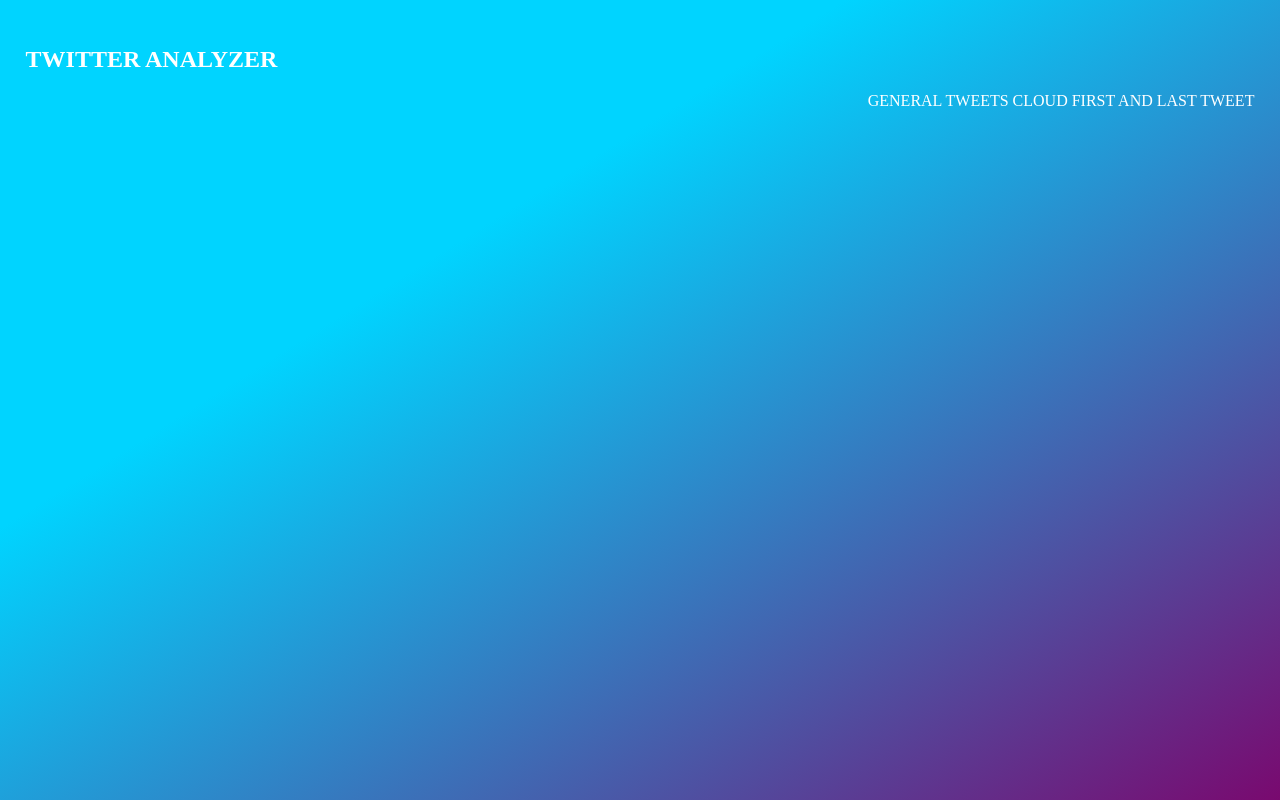
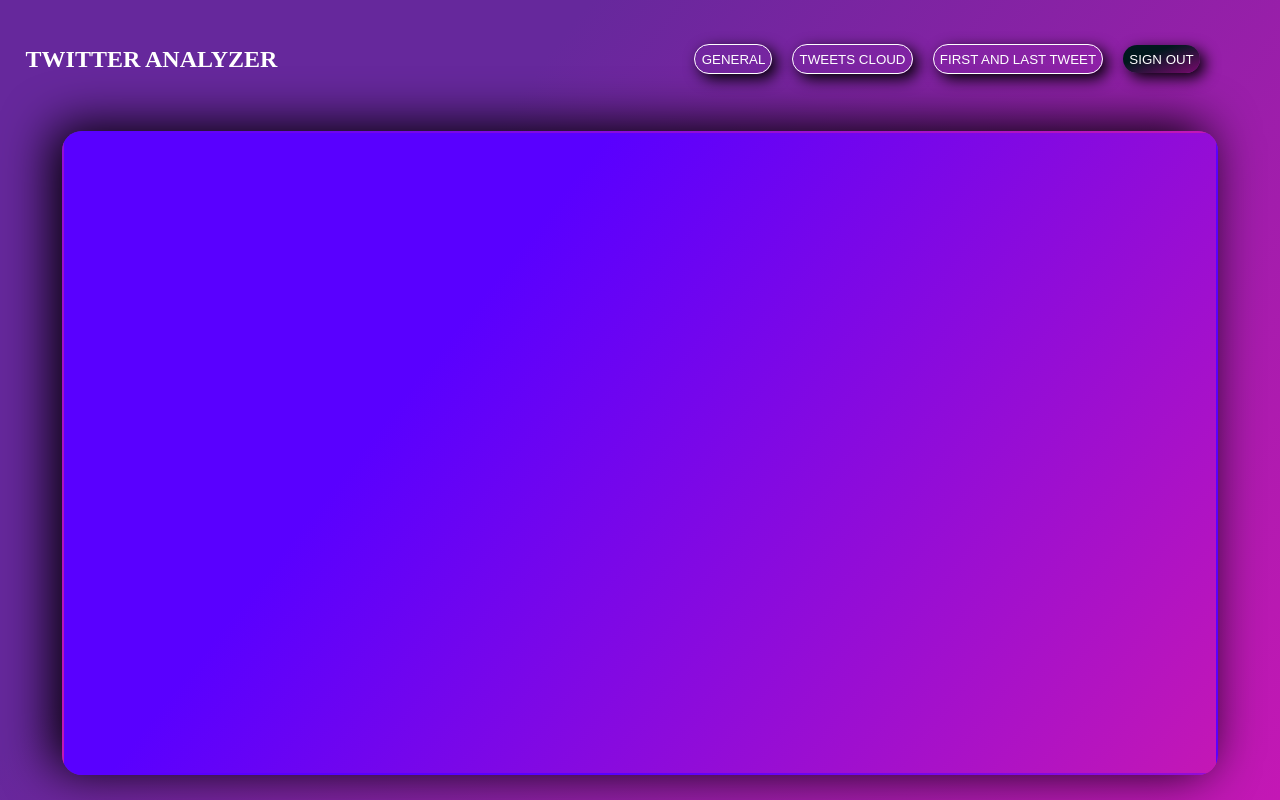
Before and after one commit to ttyszka/wat-minwd-i6e3s1, a Python web app: template lab3/66183/src/main/resources/templates/user_info.html in a window 1280 px wide. Run offline with Jinja, Linux system fonts and the light colour scheme; the template is opened without the code that fills it, so the values that code supplies are empty.

Commit message:
Done user overview page, need to fix Fetching data about hashes

```diff
--- a/lab3/66183/src/main/resources/static/css/login_styles.css
+++ b/lab3/66183/src/main/resources/static/css/login_styles.css
@@ -2,7 +2,7 @@ html, body {
     margin: 0;
     padding: 0;
     height: 100%;
-    background: linear-gradient(to bottom right, rgba(0, 212, 255, 1) 33%, rgba(121, 9, 111, 1) 100%, rgba(0, 29, 36, 1) 100%);
+    background: linear-gradient(128deg, rgba(102, 40, 156, 1) 31%, rgba(196, 23, 181, 1) 100%, rgba(0, 29, 36, 1) 100%);
     color: white;
 
 }
--- a/lab3/66183/src/main/resources/static/css/user_styles.css
+++ b/lab3/66183/src/main/resources/static/css/user_styles.css
@@ -3,22 +3,26 @@ html, body {
     padding: 0;
     height: 100%;
     color: white;
-    background: linear-gradient(to bottom right, rgba(0, 212, 255, 1) 33%, rgba(121, 9, 111, 1) 100%, rgba(0, 29, 36, 1) 100%);
+    background: linear-gradient(128deg, rgba(102, 40, 156, 1) 31%, rgba(196, 23, 181, 1) 100%, rgba(0, 29, 36, 1) 100%);
 }
 
 
 .login_container {
-    height: 100%;
+    height: auto;
     width: 100%;
     display: flex;
     flex-flow: row wrap;
     justify-content: center;
+
 }
 
 #top_menu {
     height: 10%;
+    padding: 2%;
+    display: flex;
+    flex-direction: row;
+    flex-wrap: wrap;
     width: 100%;
-    padding: 2%;
 }
 
 #top_menu h2 {
@@ -26,14 +30,68 @@ html, body {
     text-align: left;
 }
 
-#top_menu #subpages {
-    align-items: flex-end;
-    text-align: right;
+.column {
+    display: flex;
+    flex-direction: column;
+    flex-basis: 100%;
+    flex: 1;
 }
 
-#top_menu a {
-    color: white;
+#top_menu .action_menu {
+    display: flex;
+    flex-direction: row;
+    flex-wrap: nowrap;
+    align-items: baseline;
+    margin: auto;
+    width: 100%;
+    justify-content: center;
+}
+
+#top_menu button {
+    background-color: transparent;
     text-transform: uppercase;
     text-decoration: none;
+    margin: 0 10px;
+    text-align: center;
+    padding: 1%;
+    color: white;
+    border: solid white 1px;
+    border-radius: 20px;
+    box-shadow: 5px 5px 15px black;
 
 }
+
+
+#top_menu button:last-child {
+    background: linear-gradient(to bottom right, rgba(0, 24, 29, 1) 33%, rgba(121, 9, 111, 1) 100%, rgba(0, 29, 36, 1) 100%);
+    border: none;
+    justify-content: flex-end;
+}
+
+#content {
+    background: linear-gradient(128deg, rgba(89, 0, 255, 1) 33%, rgba(196, 23, 181, 1) 100%, rgba(0, 29, 36, 1) 100%);
+    margin: 1% auto;
+    width: 90%;
+    height: 80%;
+    border: solid transparent 2px;
+    border-radius: 20px;
+    box-shadow: -10px -5px 50px black;
+
+}
+
+#content #profile {
+    width: 20%;
+    height: 20%;
+    background-color: grey;
+    border-radius: 50%;
+}
+
+#info_content {
+    width: 100%;
+    height: 100%;
+    display: flex;
+    flex-direction: column;
+    flex-wrap: wrap;
+    flex-basis: 100%;
+    background-color: transparent;
+}
--- a/lab3/66183/src/main/resources/static/js/userInfo.js
+++ b/lab3/66183/src/main/resources/static/js/userInfo.js
@@ -1,14 +1,167 @@
-let url = 'http://localhost:8080/info/user';
+let userInfoURL = 'http://localhost:8080/info/user';
+let latestHashTagsURL = 'http://localhost:8080/info/hashtag_cloud';
 
+
+//get general information about user
 let getOverview = async function () {
 
-    let response = await fetch(url);
 
-    if (response.ok) {
-        let json = await response.json();
-        console.log(json);
+    let response = await fetch(userInfoURL);
+
+    if (!response.ok) {
+        return;
     }
+
+    let json = await response.json();
+    let contentDiv = document.getElementById('info_content');
+
+    contentDiv.innerHTML = '';
+    let infoTable = styleOverview(contentDiv);
+
+    if (json['profileImageURL'] != null)
+        document.images[0].setAttribute('src', json['profileImageURL']);
+
+    for (let key in json) {
+        if (json.hasOwnProperty(key)) {
+            if (key === 'profileImageURL') continue;
+            let row = infoTable.insertRow();
+            row.style.padding = '1%';
+            row.insertCell(0).innerHTML = key;
+            row.insertCell(1).innerHTML = json[key];
+        }
+
+    }
+
+    infoTable.tHead.style.background = 'white';
+    infoTable.style.borderSpacing = '0';
+    infoTable.style.border = '1px';
+    infoTable.style.borderRadius = '2px'
+
+
 };
 
+//dynamically style overwiew
+function styleOverview(contentDiv) {
+
+    let profilePhoto = document.createElement('div');
+    profilePhoto.setAttribute('id', 'profile');
+    profilePhoto.style.width = '300px';
+    profilePhoto.style.height = '300px';
+    profilePhoto.style.borderRadius = '50%';
+    profilePhoto.style.color = 'grey';
+    profilePhoto.style.margin = '1% auto';
+    contentDiv.appendChild(profilePhoto);
+
+    let profileImg = document.createElement('img');
+    profileImg.style.width = '300px';
+    profileImg.style.height = '300px';
+    profileImg.style.borderRadius = '50%';
+    profileImg.style.margin = '1% auto';
+    profilePhoto.appendChild(profileImg);
+
+    let infoTable = document.createElement('table');
+
+    let headerRow = infoTable.createTHead().insertRow(0);
+    headerRow.insertCell(0).innerHTML = 'Property';
+    headerRow.insertCell(1).innerHTML = 'Value';
+
+    infoTable.style.width = '30%';
+    infoTable.style.height = '30%';
+    infoTable.style.margin = '1% auto';
+    infoTable.style.color = 'black';
+    infoTable.style.textAlign = 'center';
+    infoTable.style.boxShadow = '5px 5px 10px black';
+
+    contentDiv.appendChild(infoTable);
+
+
+    return infoTable;
+}
+
+async function getHashTagsCloud(tweets = 20) {
+
+    let url = new URL(latestHashTagsURL),
+        params = {tweets_number: tweets};
+    Object.keys(params).forEach(key => url.searchParams.append(key, params[key]));
+
+    let response = await fetch(url.toString());
+
+    if (!response.ok) {
+        return;
+    }
+
+    let json = await response.json();
+    console.log(json);
+    let hashtags = document.getElementById('info_content');
+
+    hashtags.innerHTML = '';
+
+    let hashesDiv = styleHashtags(hashtags);
+
+    console.log(json.length);
+    for (let mainArray of json) {
+        for (let tweetHashArrayIt = 0; tweetHashArrayIt < mainArray.length; tweetHashArrayIt++) {
+
+            let tagDiv = document.createElement('div');
+            tagDiv.setAttribute('class', 'tag');
+            tagDiv.innerHTML = '#' + mainArray[tweetHashArrayIt].text;
+            hashesDiv.appendChild(tagDiv);
+        }
+    }
+
+    let spanElements = document.querySelectorAll('.tag');
+
+    for (let divElement of spanElements) {
+        divElement.style.border = '1px black';
+        divElement.style.borderRadius = '2px';
+        divElement.style.boxShadow = '2px 2px black 10px';
+        divElement.style.margin = '10px 10px';
+        divElement.style.display = 'inline-block';
+    }
+
+    addInputEvent();
+
+
+}
+
+function styleHashtags(hashTagsDiv) {
+
+    let form = '<h1>Latest hashtags</h1><form><input id="tweets_number" type="number" min="0" value="20"></form><div id="hashes"></div>';
+
+
+    hashTagsDiv.innerHTML = '';
+    hashTagsDiv.innerHTML = form;
+    let h1Element = hashTagsDiv.querySelector('h1');
+    h1Element.style.textAlign = 'center';
+
+    let hashes = document.getElementById('hashes');
+
+    hashes.style.margin = '2% auto';
+
+    return hashes;
+
+}
+
+function addInputEvent() {
+    let input = document.getElementById('tweets_number');
+    input.addEventListener('change', function () {
+        getHashTagsCloud(input.value)
+            .then(response => console.log("Hash cloud fetching done"));
+    }, false);
+}
+
+
+function addListeners() {
+
+
+    let buttons = document.body.querySelectorAll(".button");
+
+    console.log(buttons.length);
+    buttons[0].addEventListener('click', getOverview);
+    buttons[1].addEventListener('click', getHashTagsCloud);
+
+
+}
 
 window.addEventListener("load", getOverview);
+window.addEventListener('load', addListeners);
--- a/lab3/66183/src/main/resources/templates/user_info.html
+++ b/lab3/66183/src/main/resources/templates/user_info.html
@@ -9,14 +9,19 @@
 <body>
 <div class="login_container">
     <div id="top_menu">
-        <h2>Twitter analyzer</h2>
-        <div id="subpages">
-            <a href="">General</a>
-            <a href="">Tweets cloud</a>
-            <a href="">First and last tweet</a>
+        <h2 class="column">Twitter analyzer</h2>
+        <div class="column" id="subpages">
+            <div class="action_menu">
+                <button class="button" type="button">General</button>
+                <button class="button" type="button">Tweets cloud</button>
+                <button class="button" type="button">First and last tweet</button>
+                <button class="button" type="button">Sign out</button>
+            </div>
         </div>
     </div>
-
+</div>
+<div id="content">
+    <div id="info_content"></div>
 </div>
 </body>
 </html>
```
Also changed, not shown: 3 other files.
